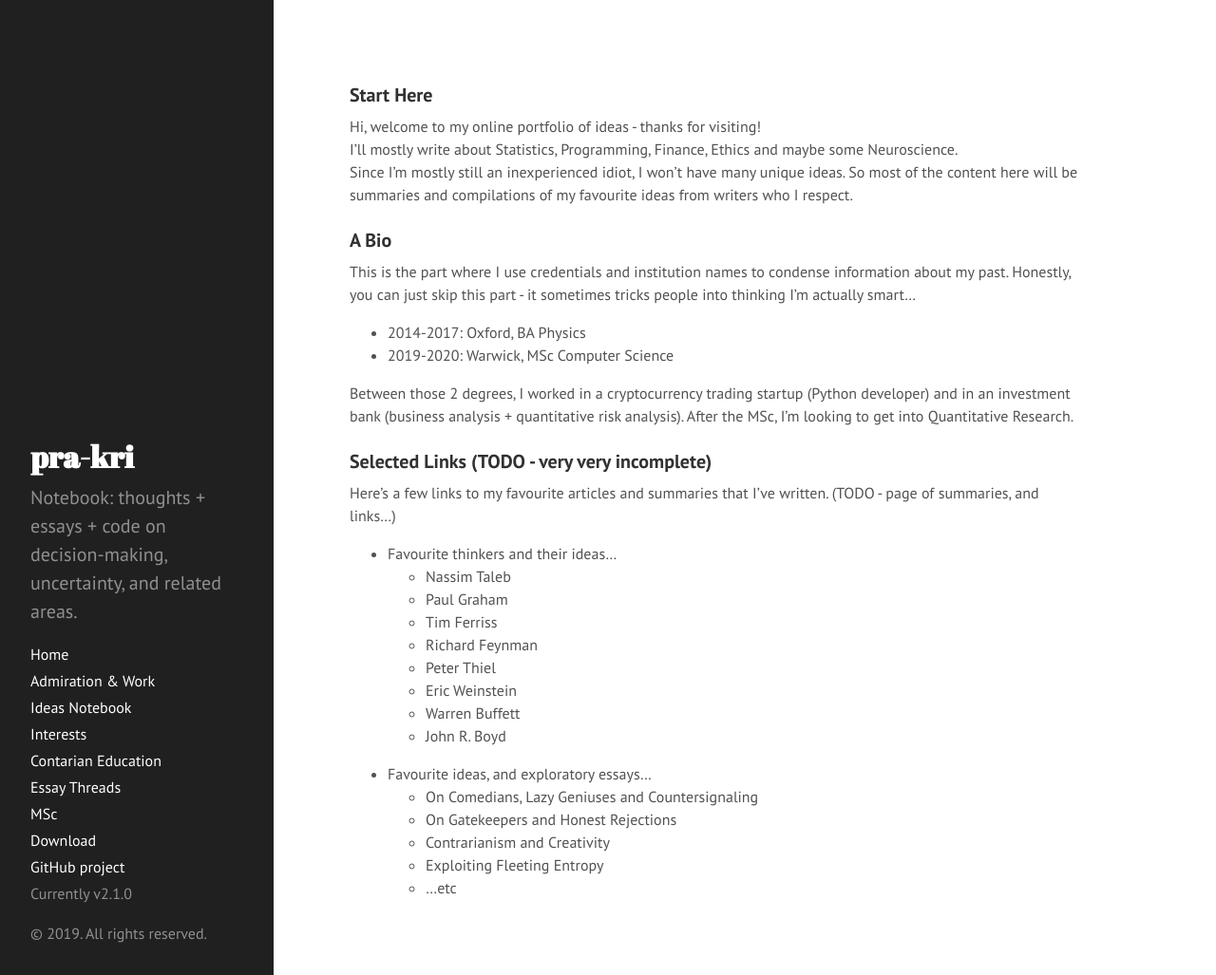
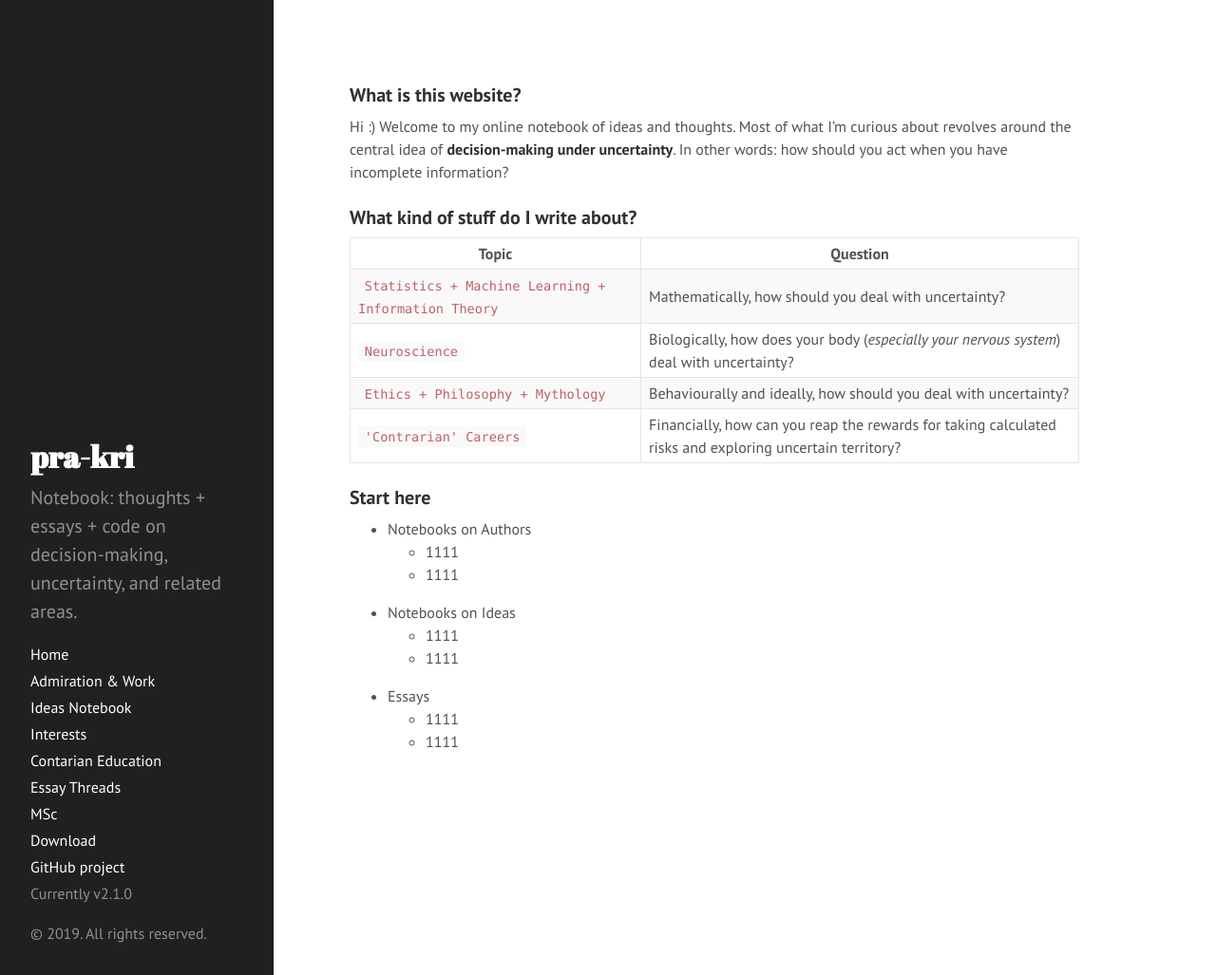
Before and after one commit to pra-kri/pra-kri.github.io, a Jekyll site: the page built from index.md, in a window 1280 px wide and 1027 px high. Shown: the whole window at 95% size. Built offline with Jekyll 4.4.1, drawn with Linux system fonts in a browser that asks for light colours; Markdown is read by kramdown in place of the engine named in the settings.

Commit message:
Update index.md

```diff
--- a/index.md
+++ b/index.md
@@ -3,37 +3,28 @@ layout: default
 title: Home
 ---
 
-### Start Here
-Hi, welcome to my online portfolio of ideas - thanks for visiting! <br>
-I'll mostly write about Statistics, Programming, Finance, Ethics and maybe some Neuroscience.<br>
-Since I'm mostly still an inexperienced idiot, I won't have many unique ideas. So most of the content here will be summaries and compilations of my favourite ideas from writers who I respect.
+### What is this website?
+Hi :) Welcome to my online notebook of ideas and thoughts. Most of what I'm curious about revolves around the central idea of **decision-making under uncertainty**. In other words: how should you act when you have incomplete information?
 
-### A Bio
-This is the part where I use credentials and institution names to condense information about my past.
-Honestly, you can just skip this part - it sometimes tricks people into thinking I'm actually smart...
-* 2014-2017: Oxford, BA Physics
-* 2019-2020: Warwick, MSc Computer Science
 
-Between those 2 degrees, I worked in a cryptocurrency trading startup (Python developer) and in an investment bank (business analysis + quantitative risk analysis).
-After the MSc, I'm looking to get into Quantitative Research.
+### What kind of stuff do I write about?
 
-### Selected Links (TODO - very very incomplete)
-Here's a few links to my favourite articles and summaries that I've written.
-(TODO - page of summaries, and links...)
+| Topic | Question |
+| --- | --- |
+| `Statistics + Machine Learning + Information Theory` | Mathematically, how should you deal with uncertainty? |
+| `Neuroscience` | Biologically, how does your body (*especially your nervous system*) deal with uncertainty? |
+| `Ethics + Philosophy + Mythology` | Behaviourally and ideally, how should you deal with uncertainty?|
+| `'Contrarian' Careers` | Financially, how can you reap the rewards for taking calculated risks and exploring uncertain territory? |
 
-* Favourite thinkers and their ideas...
-  * Nassim Taleb
-  * Paul Graham
-  * Tim Ferriss
-  * Richard Feynman
-  * Peter Thiel
-  * Eric Weinstein
-  * Warren Buffett
-  * John R. Boyd
 
-* Favourite ideas, and exploratory essays...
-  * On Comedians, Lazy Geniuses and Countersignaling
-  * On Gatekeepers and Honest Rejections
-  * Contrarianism and Creativity
-  * Exploiting Fleeting Entropy
-  * ...etc
+### Start here
+
+* Notebooks on Authors
+    * 1111
+    * 1111
+* Notebooks on Ideas
+    * 1111
+    * 1111
+* Essays
+    * 1111
+    * 1111
```
